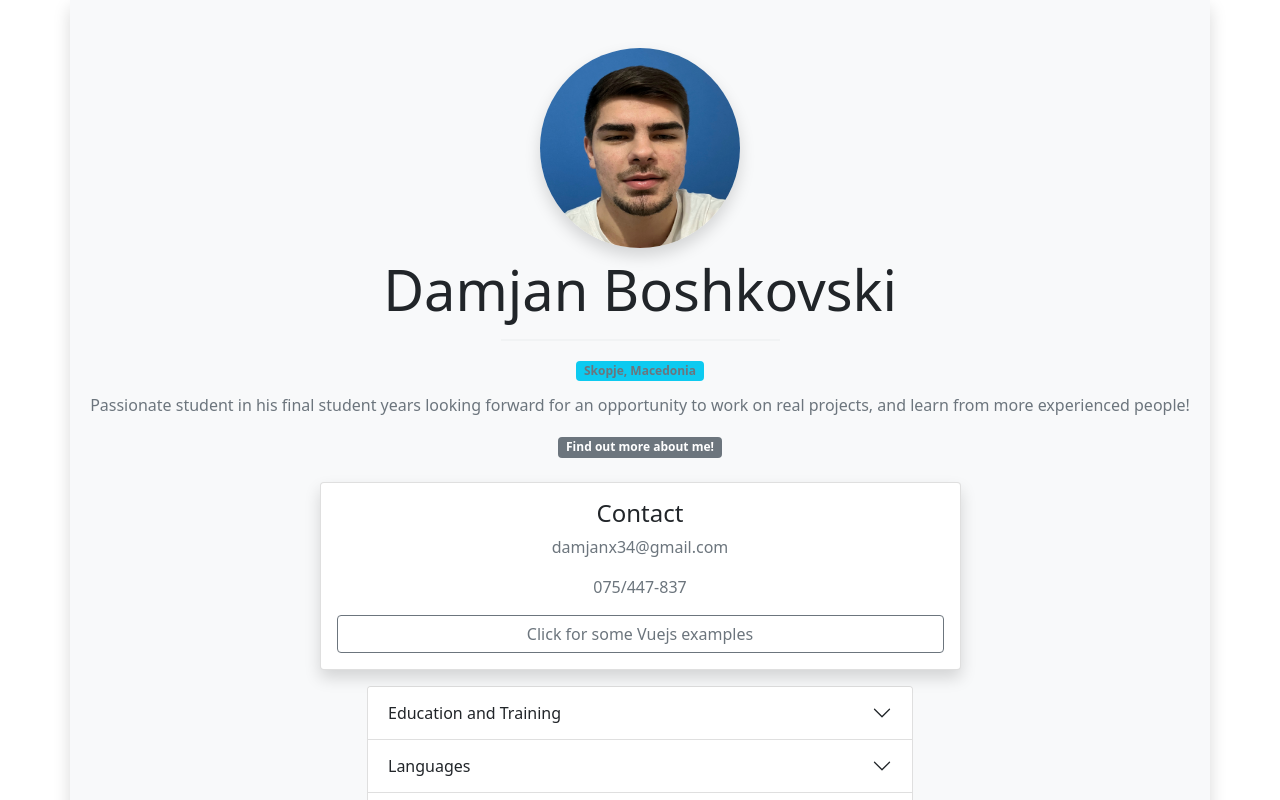
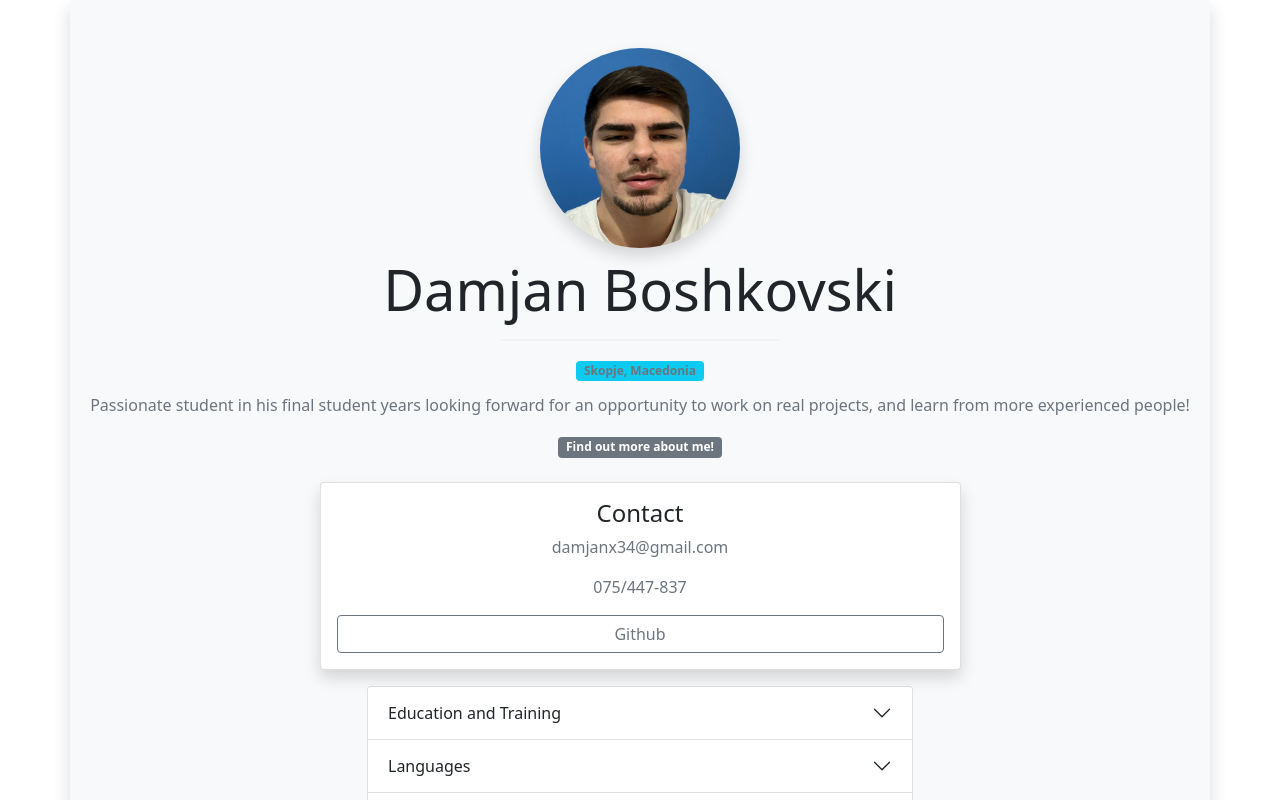
Before and after one commit to dboshkovski18/cv_react, a React (Create React App) app: page / in a window 1280 px wide. Shown: the top 800 px of the page. Built offline with nearby package versions, Linux system fonts and the light colour scheme.

Commit message:
Update App.js

```diff
--- a/src/App.js
+++ b/src/App.js
@@ -44,8 +44,7 @@ class App extends React.Component {
                                 <p className="card-text text-muted">damjanx34@gmail.com</p>
                                 <p className="card-text text-muted">075/447-837</p>
                                 <a className="btn btn-outline-secondary d-block"
-                                   href="https://github.com/dboshkovski18/miniWebProjects">Click for some Vuejs
-                                    examples</a>
+                                   href="https://github.com/dboshkovski18">Github</a>
                             </div>
                         </div>
                     </div>
```
